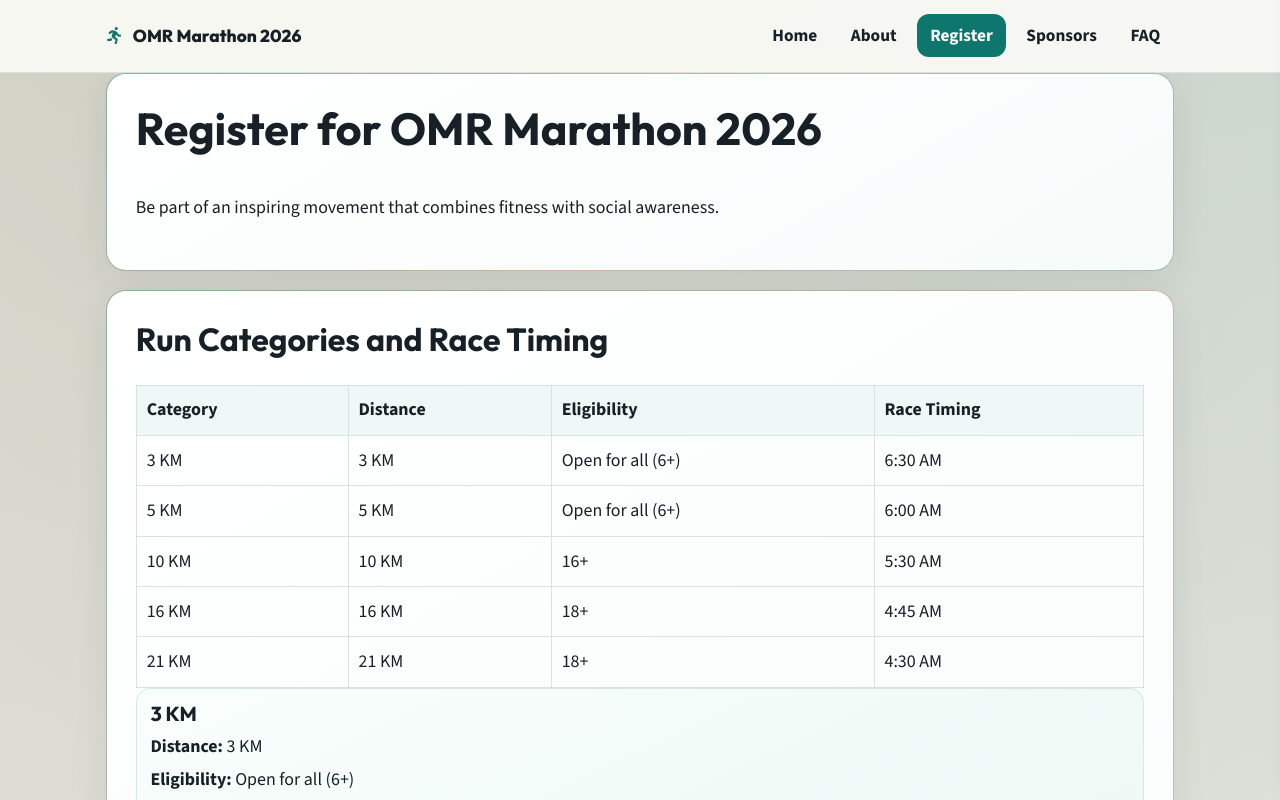
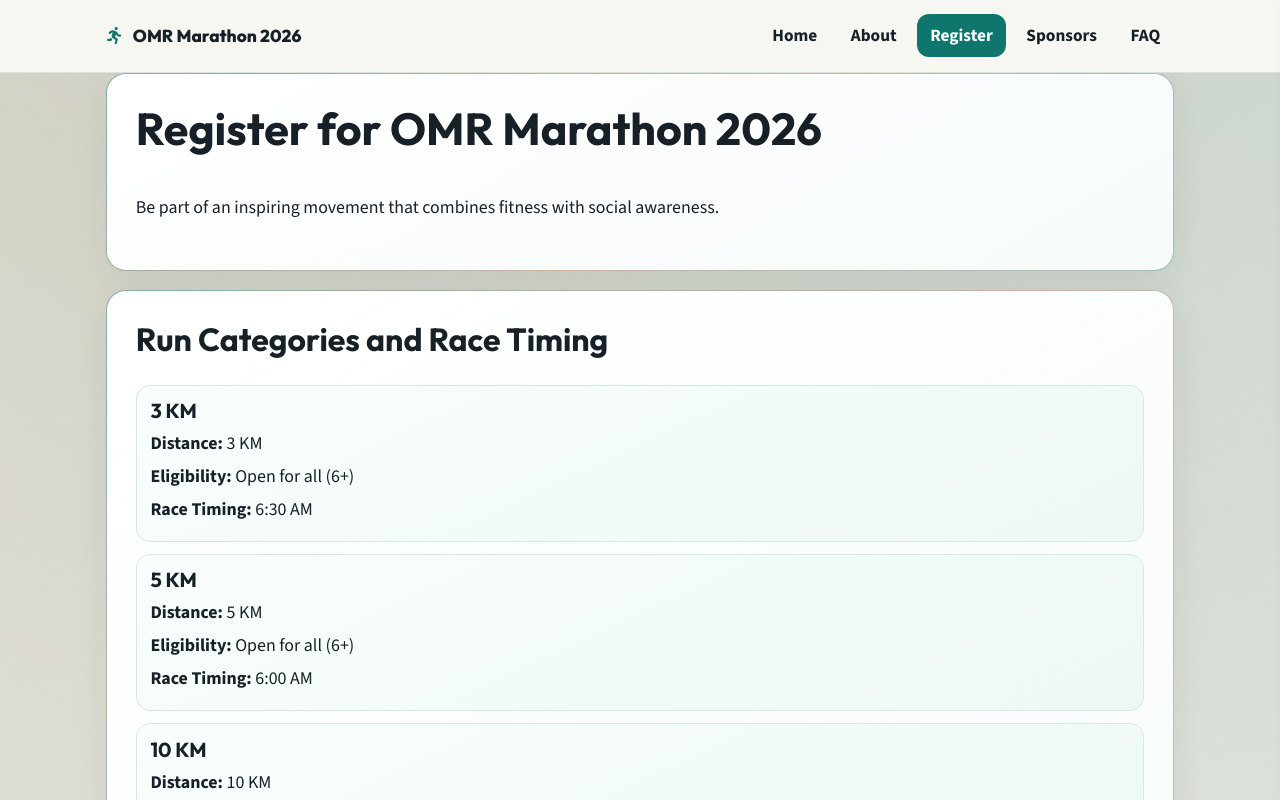
Before and after one commit to angelinedev/Walkathon, a React (Vite) app: page /register in a window 1280 px wide. Shown: the top 800 px of the page. Built offline with nearby package versions, Linux system fonts and the light colour scheme; no server answers.

Commit message:
Remove duplicate basic run categories table

```diff
--- a/src/pages/RegisterPage.jsx
+++ b/src/pages/RegisterPage.jsx
@@ -87,31 +87,7 @@ function RegisterPage() {
 
       <section className="card">
         <h2>Run Categories and Race Timing</h2>
-
-        <div className="table-wrap desktop-only">
-          <table>
-            <thead>
-              <tr>
-                <th>Category</th>
-                <th>Distance</th>
-                <th>Eligibility</th>
-                <th>Race Timing</th>
-              </tr>
-            </thead>
-            <tbody>
-              {runCategories.map((category) => (
-                <tr key={category.name}>
-                  <td>{category.name.replace(/ - .*/, '')}</td>
-                  <td>{category.distance}</td>
-                  <td>{category.eligibility}</td>
-                  <td>{category.timing}</td>
-                </tr>
-              ))}
-            </tbody>
-          </table>
-        </div>
-
-        <div className="mobile-cards mobile-only">
+        <div className="mobile-cards">
           {runCategories.map((category) => (
             <article className="mobile-data-card" key={category.name}>
               <h3>{category.name.replace(/ - .*/, '')}</h3>
```
